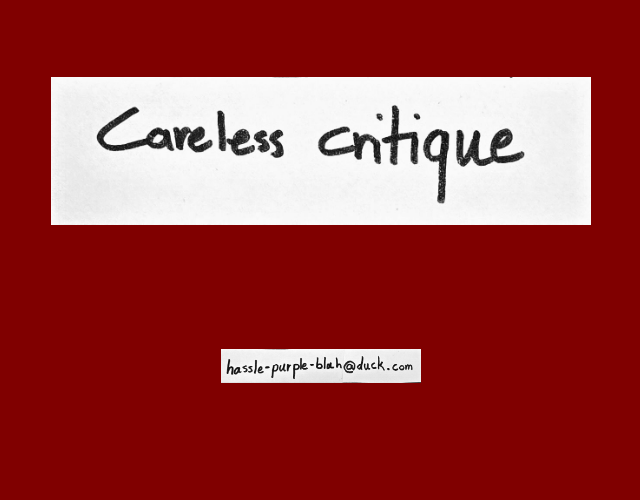
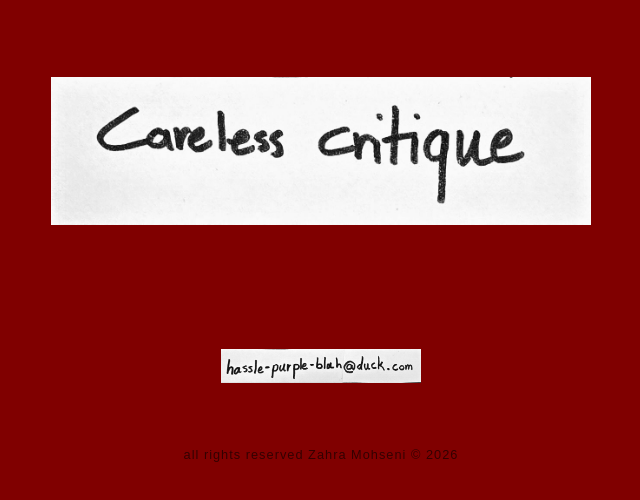
Before and after one commit to justanothersuicidalwoman/justanothersuicidalwoman.github.io, a plain HTML site: page index.html in a window 1280 px wide. Shown: the part 931-1431 px from the top of the page, without its empty margins (319-959 px from the left). Before the commit the page ends 1378 px from the top, so only its background shows below. Drawn offline with Linux system fonts and the light colour scheme.

Commit message:
Update index.html

```diff
--- a/index.html
+++ b/index.html
@@ -112,6 +112,16 @@
                 margin-bottom: 70px;
             }
         }
+        /* Subtle Copyright Styling */
+        .copyright {
+            text-align: center;
+            font-size: 0.8rem;
+            opacity: 0.6; /* Makes it a soft, elegant muted color */
+            margin-top: 60px;
+            margin-bottom: 20px;
+            width: 100%;
+            letter-spacing: 1px;
+        }
     </style>
 </head>
 <body>
@@ -150,6 +160,8 @@
             <img src="contact.jpg" alt="Contact">
         </a>
     </div>
-
+<div class="copyright">
+        all rights reserved Zahra Mohseni © 2026
+    </div>
 </body>
 </html>
```
